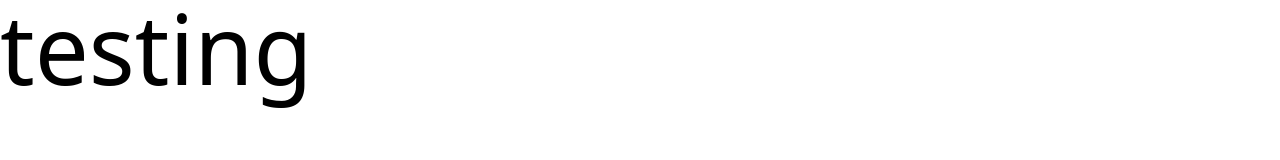
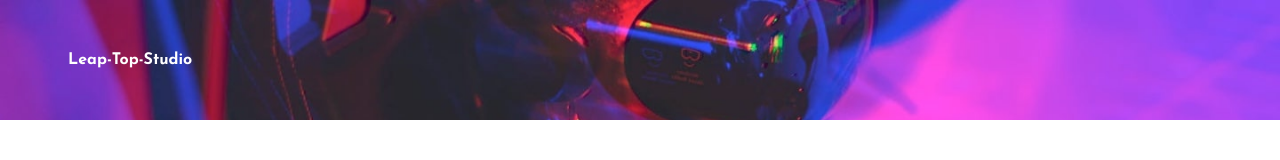
Before and after one commit to shaymk1/leap-top-studio, a website: page index.html in a window 1280 px wide. Drawn offline with Linux system fonts and the light colour scheme.

Commit message:
brought in some images, as well as working on the input css and index files

```diff
--- a/index.html
+++ b/index.html
@@ -3,10 +3,34 @@
 <head>
     <meta charset="UTF-8">
     <meta name="viewport" content="width=device-width, initial-scale=1.0">
+
+    <!-- google-font-links -->
+    <link rel="preconnect" href="https://fonts.googleapis.com">
+    <link rel="preconnect" href="https://fonts.gstatic.com" crossorigin>
+    <link href="https://fonts.googleapis.com/css2?family=Alata&family=Josefin+Sans:ital,wght@0,100..700;1,100..700&display=swap" rel="stylesheet">
+
+    <!-- style-sheet -->
     <link rel="stylesheet" href="./css/style.css">
     <title>Leap-Top-Studio</title>
 </head>
 <body>
-    <h1 class="text-8xl">testing</h1>
+   <main>
+    <!-- hero-section -->
+    <!-- bg-green-200 class="bg-red-300" -->
+     <section  id="hero"   >
+        <!-- hero-container -->
+         <div class="container max-w-6xl mx-auto px-6 py-12 md:px-0">
+
+        <!-- menu-container -->
+            <nav class="flex items-center justify-between font-bold text-white">
+              <!-- logo -->
+               <div class="font-bold text-white">
+                <h1 class="ml-1">Leap-Top-Studio</h1>
+               </div>
+            </nav>
+         </div>
+
+     </section>
+   </main>
 </body>
 </html>
--- a/input.css
+++ b/input.css
@@ -1,3 +1,16 @@
 @tailwind base;
 @tailwind components;
 @tailwind utilities;
+
+
+#hero{
+    background-image: url("../images/desktop/image-hero.jpg");
+    background-repeat: no-repeat;
+    background-size:cover;
+}
+
+@media(max-width:575px){
+    background-image: url("../images/mobile/image-hero.jpg");
+    background-position:centre;
+
+}
--- a/tailwind.config.js
+++ b/tailwind.config.js
@@ -9,7 +9,10 @@ module.exports = {
       xl: "1440px"
     },
     extend: {
-      fontFamily
+      fontFamily: {
+        sans: ["Josefin Sans", "sans-serif"],
+        alata: ["Alata"]
+      }
     },
   },
   plugins: [],
```
Also changed, not shown: css/style.css, images/pics/bg-lg.jpg (added), images/pics/bg-sm.jpg (added), images/pics/project-1.jpg (added), images/pics/project-10.jpg (added), images/pics/project-2.jpg (added), images/pics/project-3.jpg (added), images/pics/project-4.jpg (added), images/pics/project-5.jpg (added), images/pics/project-6.jpg (added), images/pics/project-7.jpg (added), images/pics/project-8.jpg (added), images/pics/project-9.jpg (added).
